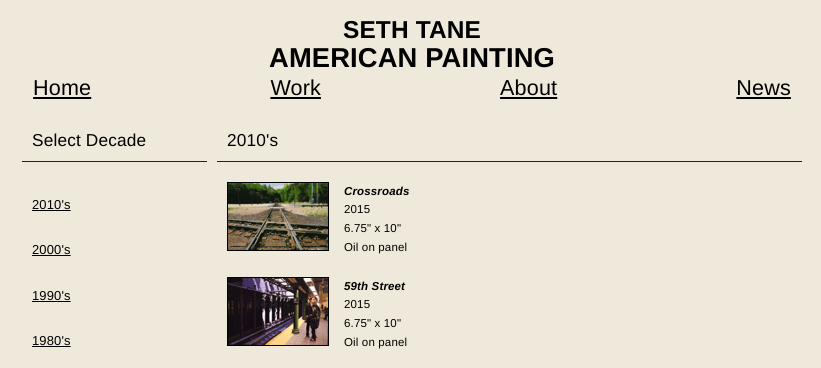
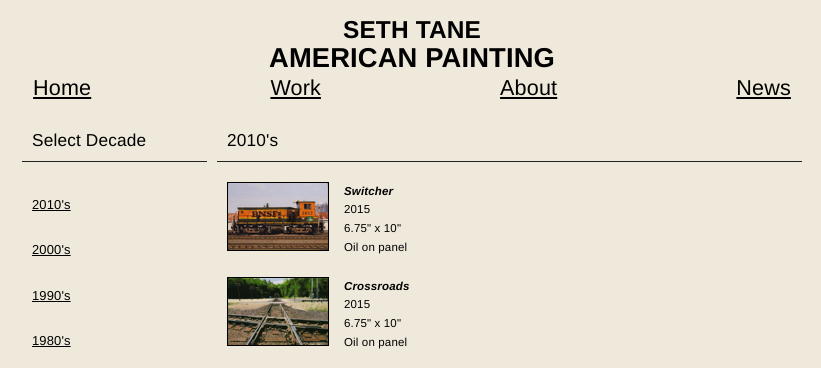
Before and after one commit to pdxh2o/sethtane.com, a PHP site: page /work/2010.php in a window 1280 px wide. Shown: the top 368 px of the page, without its empty margins (228-1049 px from the left). Run offline with PHP 8.4, Linux system fonts and the light colour scheme.

Commit message:
add switcher

```diff
--- a/work/2010.php
+++ b/work/2010.php
@@ -3,6 +3,15 @@ include('work_header.html');
 ?>
 
 <div class="decadeTitle leftAligned">2010's</div>
+	<div class="workItem">
+		<img class="thumbnail" src="/paintings/SwitcherT.jpg" />
+		<div class="workDescription">
+			<span class="workTitle">Switcher</span><br/>
+			<span class="workDate">2015 </span><br/>
+			<span class="workSize">6.75" x 10"</span><br/>
+			<span class="workMedium">Oil on panel</span>
+		</div>
+	</div>
 
 	<div class="workItem">
 		<img class="thumbnail" src="/paintings/CrossroadsT.jpg" />
```
Also changed, not shown: paintings/Switcher.jpg (added), paintings/SwitcherT.jpg (added).
